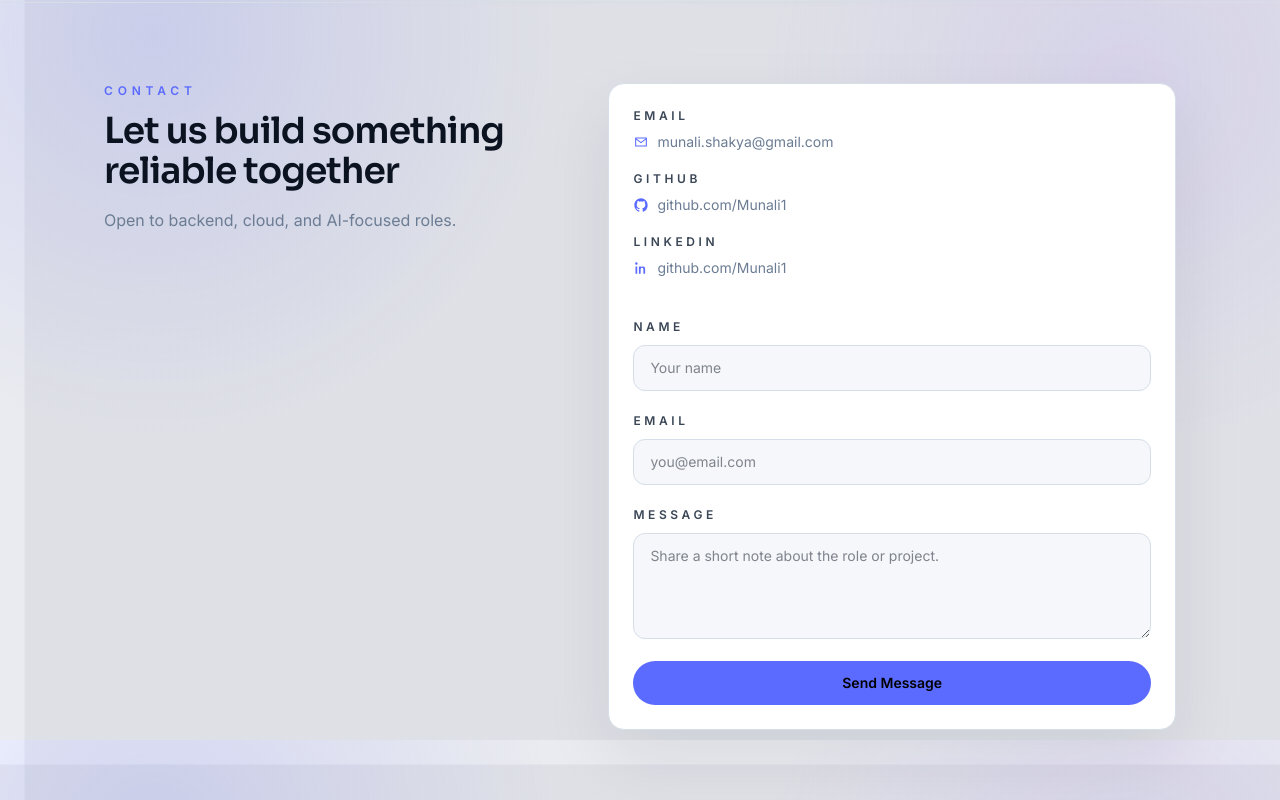
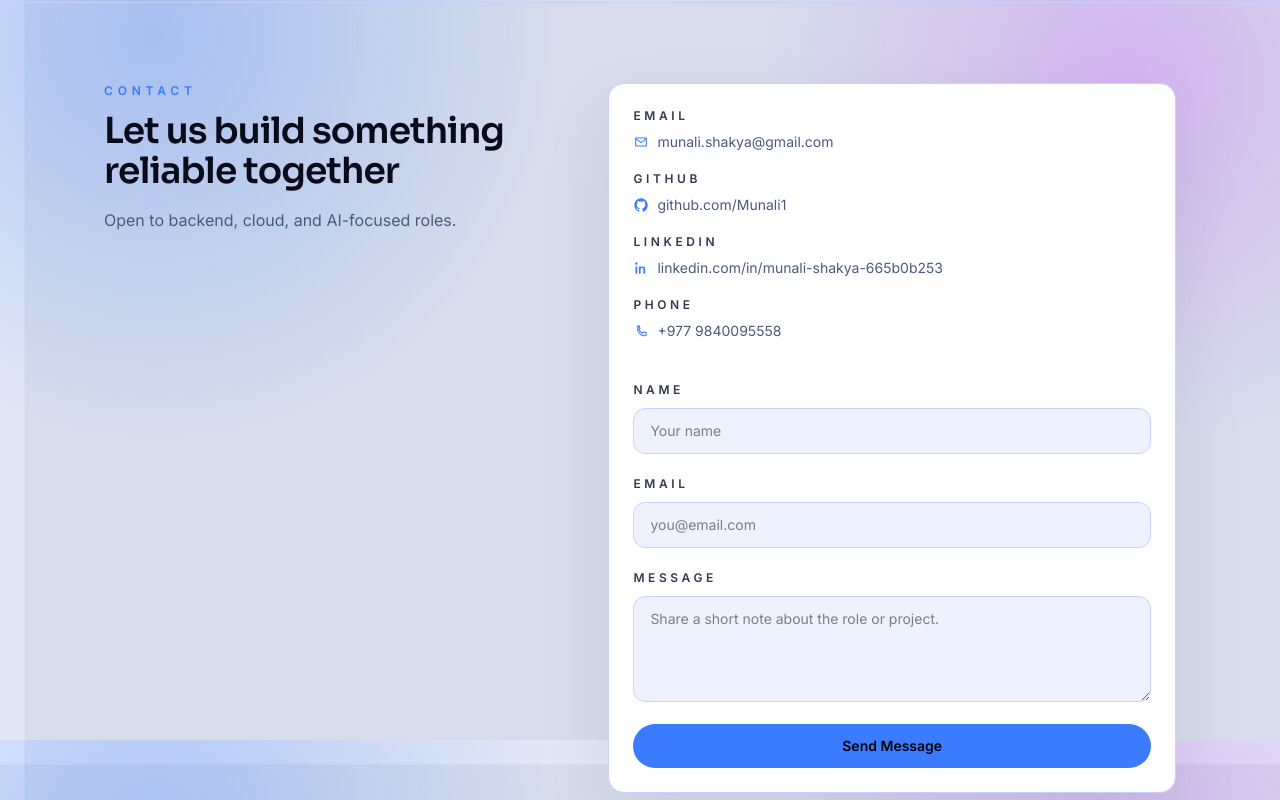
Before and after one commit to Munali1/munali-portfolio, a Next.js app: page / in a window 1280 px wide. Shown: the part 4060-4860 px from the top of the page. Built offline with nearby package versions, Linux system fonts and the light colour scheme.

Commit message:
fix :logo +contact info

```diff
--- a/src/app/globals.css
+++ b/src/app/globals.css
@@ -1,29 +1,29 @@
 @import "tailwindcss";
 
 :root {
-  --background: #f5f7fb;
-  --foreground: #0b1220;
-  --muted: #6b7c93;
-  --muted-strong: #3b4757;
+  --background: #eef2ff;
+  --foreground: #070b1a;
+  --muted: #4a5b7a;
+  --muted-strong: #2f3b52;
   --card: #ffffff;
-  --border: #d6dee8;
-  --accent: #5b6bff;
-  --accent-strong: #8b5cf6;
-  --ring: rgba(91, 107, 255, 0.18);
+  --border: #c7d2fe;
+  --accent: #3a7bff;
+  --accent-strong: #c026ff;
+  --ring: rgba(58, 123, 255, 0.26);
   --shadow: 0 28px 70px rgba(15, 23, 42, 0.08);
   --grid: rgba(15, 23, 42, 0.05);
 }
 
 .dark {
-  --background: #0b0f14;
-  --foreground: #e6edf3;
-  --muted: #9fb0c3;
-  --muted-strong: #6b7c93;
-  --card: #161f2d;
-  --border: #1f2a3a;
-  --accent: #5b6bff;
-  --accent-strong: #8b5cf6;
-  --ring: rgba(91, 107, 255, 0.35);
+  --background: #05060b;
+  --foreground: #f1f5ff;
+  --muted: #b7c2e0;
+  --muted-strong: #7f8cb3;
+  --card: #10162a;
+  --border: #1e2540;
+  --accent: #3a7bff;
+  --accent-strong: #c026ff;
+  --ring: rgba(58, 123, 255, 0.45);
   --shadow: 0 28px 70px rgba(2, 6, 23, 0.6);
   --grid: rgba(148, 163, 184, 0.12);
 }
@@ -45,12 +45,12 @@ body {
   min-height: 100vh;
   background-image: radial-gradient(
       1000px circle at 12% 12%,
-      rgba(91, 107, 255, 0.16),
+      rgba(58, 123, 255, 0.3),
       transparent 40%
     ),
     radial-gradient(
       800px circle at 88% 18%,
-      rgba(154, 107, 255, 0.12),
+      rgba(192, 38, 255, 0.22),
       transparent 45%
     ),
     linear-gradient(transparent 24px, var(--grid) 25px),
--- a/src/app/page.tsx
+++ b/src/app/page.tsx
@@ -230,7 +230,7 @@ export default function Home() {
                     View Projects
                   </a>
                   <a
-                    href="/Munali-Shakya-CV.pdf"
+                    href="/Munali_Shakya-CV.pdf"
                     className="inline-flex items-center justify-center rounded-full border border-[var(--border)] bg-[var(--card)] px-6 py-3 text-sm font-semibold text-foreground transition hover:-translate-y-0.5 hover:border-[var(--accent)]"
                   >
                     Download CV
@@ -526,7 +526,7 @@ export default function Home() {
                     LinkedIn
                   </p>
                   <a
-                    href="https://github.com/Munali1"
+                    href="https://www.linkedin.com/in/munali-shakya-665b0b253/"
                     className="mt-2 inline-flex items-center gap-2 text-foreground"
                   >
                     <svg
@@ -537,7 +537,32 @@ export default function Home() {
                     >
                       <path d="M5.05 3.5a1.9 1.9 0 0 1 0 3.8 1.9 1.9 0 0 1 0-3.8Zm-1.3 6.3h2.6v10.7h-2.6V9.8Zm6.32 0h2.5v1.46h.03c.35-.67 1.2-1.38 2.47-1.38 2.64 0 3.13 1.77 3.13 4.07v6.55h-2.6v-5.8c0-1.38-.03-3.16-1.93-3.16-1.93 0-2.22 1.53-2.22 3.06v5.9h-2.6V9.8Z" />
                     </svg>
-                    github.com/Munali1
+                    linkedin.com/in/munali-shakya-665b0b253
+                  </a>
+                </div>
+                <div>
+                  <p className="text-xs font-semibold uppercase tracking-[0.3em] text-muted-strong">
+                    Phone
+                  </p>
+                  <a
+                    href="tel:+9779840095558"
+                    className="mt-2 inline-flex items-center gap-2 text-foreground"
+                  >
+                    <svg
+                      viewBox="0 0 24 24"
+                      fill="none"
+                      className="h-4 w-4 text-[var(--accent)]"
+                      stroke="currentColor"
+                      strokeWidth="1.6"
+                      aria-hidden="true"
+                    >
+                      <path
+                        d="M6.5 4.5h3l1 4-2 1a12 12 0 0 0 6 6l1.5-2 4 1v3.2c0 .7-.5 1.3-1.2 1.4-6.8 1-12.9-5.1-11.9-11.9.1-.7.7-1.2 1.4-1.2Z"
+                        strokeLinecap="round"
+                        strokeLinejoin="round"
+                      />
+                    </svg>
+                    +977 9840095558
                   </a>
                 </div>
               </div>
```
